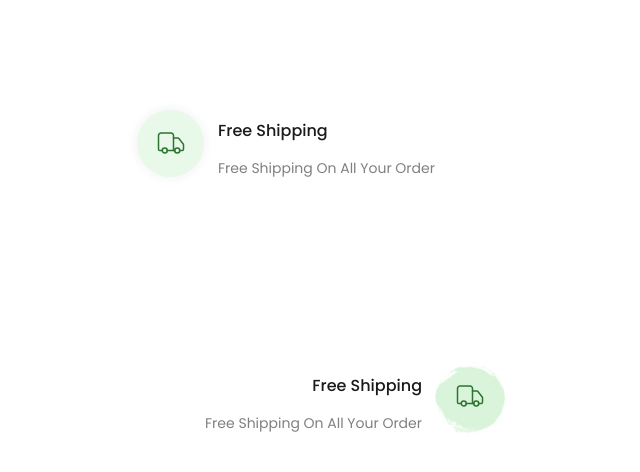
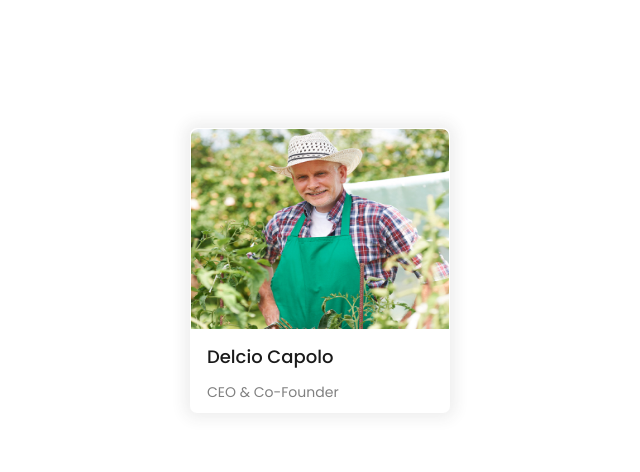
Before and after one commit to delciocapolo/agricolar, a React (Vite) app: page / in a window 1280 px wide. Shown: the top 472 px of the page, without its empty margins (320-960 px from the left). Built offline with nearby package versions, Linux system fonts and the light colour scheme.

Commit message:
team card done, waiting for updates...

```diff
--- a/package.json
+++ b/package.json
@@ -23,6 +23,7 @@
     "moment": "^2.30.1",
     "react": "^18.2.0",
     "react-dom": "^18.2.0",
+    "react-qr-code": "^2.0.12",
     "react-router-dom": "^6.22.0",
     "styled-components": "^6.1.8",
     "uuid": "^9.0.1"
--- /dev/null
+++ b/public/style/components/main-components/team-card/team-card.css
@@ -0,0 +1,42 @@
+@import url("./effects.css");
+
+/* Inline #3 | http://localhost:5173/ */
+
+.container-team-card {
+  width: 260px;
+  height: 285px;
+  padding: 1px;
+  border-radius: var(--border-radius);
+  background-color: var(--White);
+  box-shadow: var(--box-shadow-general);
+}
+
+.image-team-card {
+  width: 100%;
+  height: 100%;
+  object-fit: fill;
+  border-radius: 7px 7px 0 0;
+}
+
+.name-team-card {
+  font: var(--Body-Large-500);
+  color: var(--Gray-900);
+}
+
+.category-team-card {
+  font: var(--Body-Small-400);
+  color: var(--Gray-500);
+}
+
+.container-team-card > * {
+  display: block;
+}
+
+.container-info-team-card {
+  padding: 0 1rem;
+  margin: 14px 0;
+}
+
+.container-image-team-card {
+  height: 200px;
+}
--- a/public/style/main.css
+++ b/public/style/main.css
@@ -5,7 +5,7 @@
 @import url("./components/main-components/product5n/normal.css");
 @import url("./components/main-components/Tag/tag.css");
 @import url("./components/main-components/Tag/healthy/healthy.css");
-@import url("./components/main-components/feature/index.css");
+@import url("./components/main-components/team-card/team-card.css");
 
 .aux {
   width: 750px;
--- a/src/App.tsx
+++ b/src/App.tsx
@@ -1,26 +1,14 @@
-import Default from "./components/main-components/Feature/Default";
+import TeamCard from "./components/main-components/TeamCard/TeamCard";
+import image from "./assets/containers/Image.jpg";
 
 const App = () => {
   return (
     <main className="main">
       <div className="aux d-flex">
-        <Default
-          props={{
-            container: false,
-            imageState: "shipping",
-            title: "Free shipping",
-            info: "Free shipping on all your order",
-            orientation: "default",
-          }}
-        />
-        <Default
-          props={{
-            container: true,
-            imageState: "shipping",
-            title: "Free shipping",
-            info: "Free shipping on all your order",
-            orientation: "reverse",
-          }}
+        <TeamCard
+          name="Delcio Capolo"
+          category="CEO & Co-founder"
+          pathImage={image}
         />
       </div>
     </main>
--- /dev/null
+++ b/src/components/main-components/TeamCard/TeamCard.tsx
@@ -0,0 +1,27 @@
+import { FC } from "react";
+
+interface ITeamCard {
+  name: string;
+  category: string;
+  pathImage: string;
+}
+
+const TeamCard: FC<ITeamCard> = ({ name, category, pathImage }) => {
+  return (
+    <div className="container-team-card">
+      <div className="container-image-team-card">
+        <img
+          src={pathImage}
+          alt={`${name} - ${category}`}
+          className="image-team-card"
+        />
+      </div>
+      <div className="container-info-team-card">
+        <h1 className="name-team-card">{name}</h1>
+        <h2 className="category-team-card">{category}</h2>
+      </div>
+    </div>
+  );
+};
+
+export default TeamCard;
```
Also changed, not shown: public/style/components/main-components/team-card/effects.css (added), src/assets/containers/Image.jpg (added), 1 other file (tests, documents, lock files or other folders).
